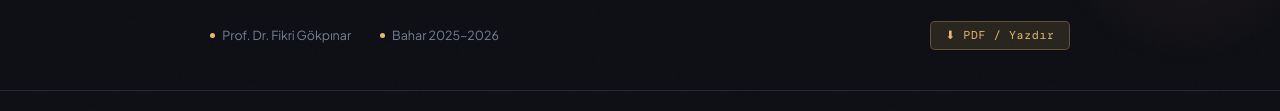
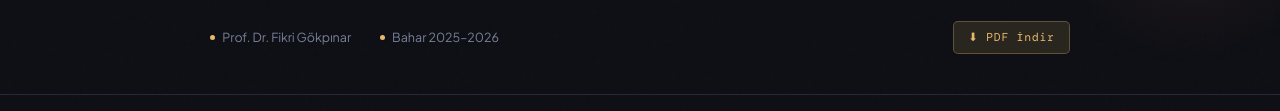
Before and after one commit to fikrigokpinar/END214, a plain HTML site: page cheatsheet.html in a window 1280 px wide. Shown: the part 219-330 px from the top of the page. Drawn offline with nearby package versions, Linux system fonts and the light colour scheme.

Commit message:
Add files via upload

```diff
--- a/cheatsheet.html
+++ b/cheatsheet.html
@@ -115,7 +115,7 @@
     <div class="meta-row">
       <span class="meta-item"><span class="dot"></span>Prof. Dr. Fikri Gökpınar</span>
       <span class="meta-item"><span class="dot"></span>Bahar 2025–2026</span>
-      <button onclick="window.print()" style="margin-left:auto;background:rgba(232,184,109,.12);border:1px solid rgba(232,184,109,.3);color:var(--amber);padding:.35rem .9rem;border-radius:5px;cursor:pointer;font-family:var(--mono);font-size:.72rem;letter-spacing:.06em;">⬇ PDF / Yazdır</button>
+      <a href="END214-Formul-Ozeti.pdf" download="END214-Formul-Ozeti.pdf" style="margin-left:auto;background:rgba(232,184,109,.12);border:1px solid rgba(232,184,109,.3);color:var(--amber);padding:.35rem .9rem;border-radius:5px;cursor:pointer;font-family:var(--mono);font-size:.72rem;letter-spacing:.06em;text-decoration:none;">⬇ PDF İndir</a>
     </div>
   </div>
 </header>
```
